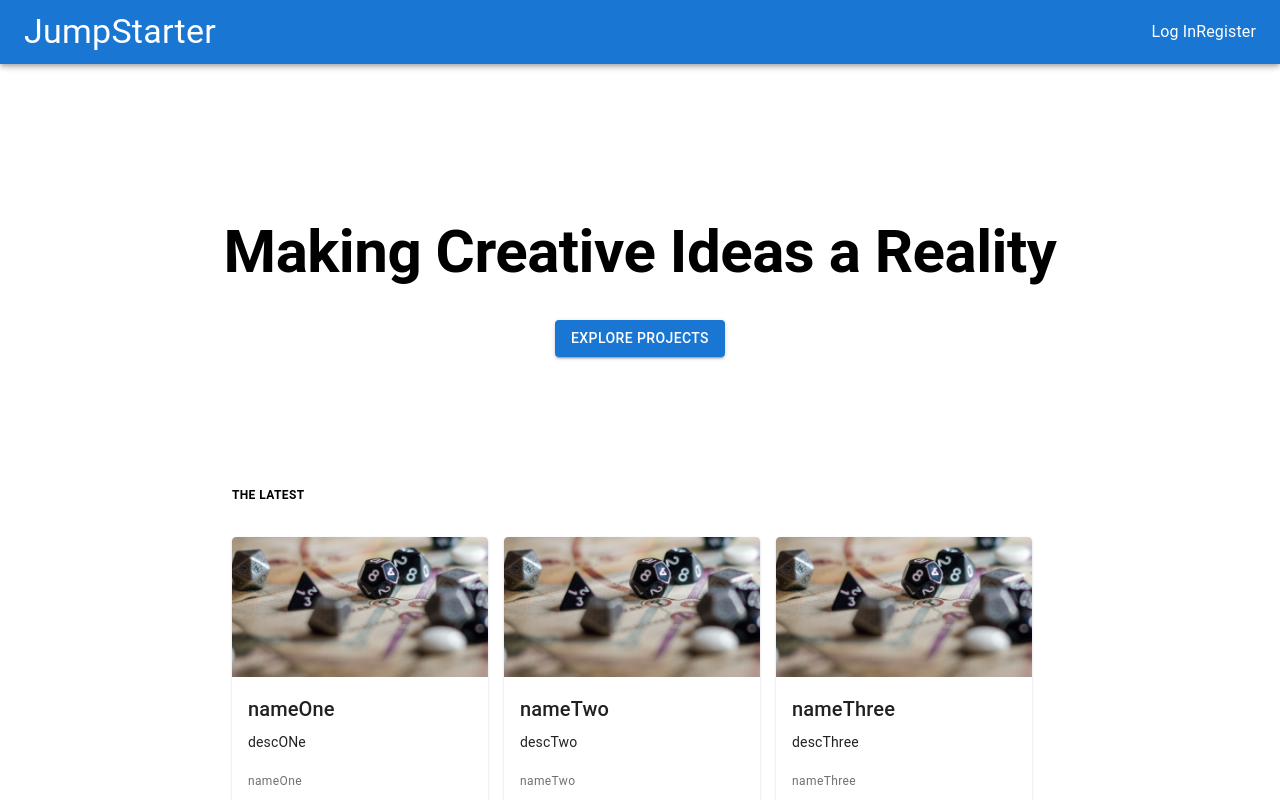
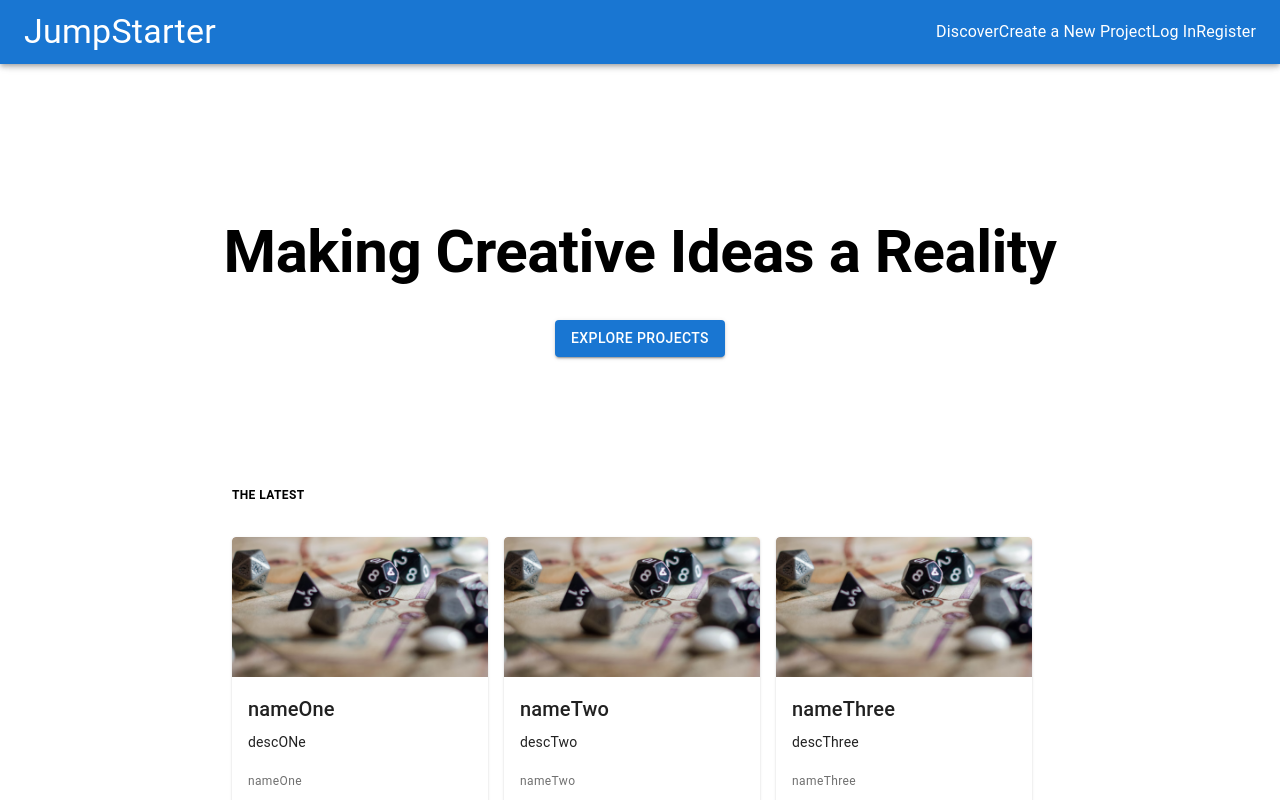
Before and after one commit to bethea28/amazon2, a React (Create React App) app: page / in a window 1280 px wide. Shown: the top 800 px of the page. Built offline with nearby package versions, Linux system fonts and the light colour scheme.

Commit message:
set up nav routes

```diff
--- a/src/Components/Navigation/Navigation.tsx
+++ b/src/Components/Navigation/Navigation.tsx
@@ -71,8 +71,21 @@ export default function NavigationBar(props: Props) {
             <Typography
               variant='body1'
               component='div'
+              display='inline'
               sx={{ flexGrow: 1, display: { xs: "none", sm: "block" } }}
             >
+              <Link
+                to='/discover'
+                style={{ color: "#fff", textDecoration: "none" }}
+              >
+                Discover
+              </Link>
+              <Link
+                to='/createnewproject'
+                style={{ color: "#fff", textDecoration: "none" }}
+              >
+                Create a New Project
+              </Link>
               <Link
                 to='/signin'
                 style={{ color: "#fff", textDecoration: "none" }}
```
